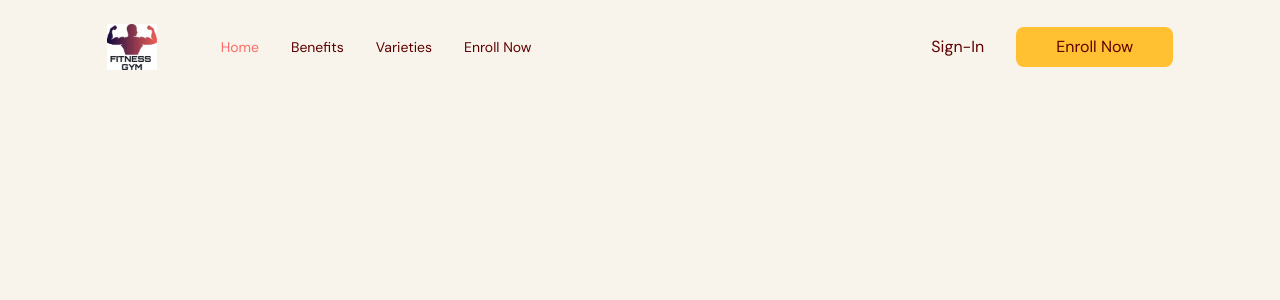
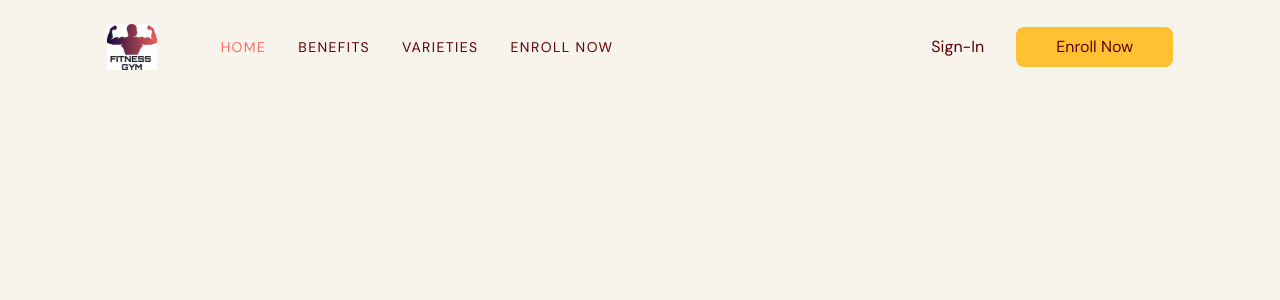
Before and after one commit to emmacodec/waspbades, a React (Vite) app: page / in a window 1280 px wide. Shown: the top 300 px of the page. Built offline with nearby package versions, Linux system fonts and the light colour scheme.

Commit message:
did some trickish functionality in the navbar to change color when we scroll

```diff
--- a/src/App.tsx
+++ b/src/App.tsx
@@ -1,17 +1,33 @@
 import Navbar from "./Components/navbar/Index"
-import {useState} from 'react'
+import {useEffect, useState} from 'react'
 import { SelectedPage } from "@/Shared/type"
 
 
 
 function App() {
 
-  const [selectedPage, setSelectedPage] = useState<SelectedPage>(SelectedPage.Home)
+  const [selectedPage, setSelectedPage] = useState<SelectedPage>(SelectedPage.Home);
+
+  const [topPage, setTopPage] = useState<boolean>(true);
+
+  useEffect(() => {
+    const handleScroll = () => {
+      if (window.screenY === 0) {
+        setTopPage(true);
+        setSelectedPage(SelectedPage.Home);
+      }
+
+      if (window.screenY !== 0) setTopPage(false);
+    }
+
+    window.addEventListener("scroll", handleScroll);
+    return () => window.removeEventListener("scroll", handleScroll);
+  },[])
 
 
   return (
     <div className='app bg-gray-20'>
-     <Navbar selectedPage={selectedPage} setSelectedPage={setSelectedPage} />
+     <Navbar selectedPage={selectedPage} setSelectedPage={setSelectedPage} topPage={topPage}/>
     </div>
   )
 }
--- a/src/Components/navbar/Index.tsx
+++ b/src/Components/navbar/Index.tsx
@@ -10,10 +10,11 @@ import Buttons from "@/Shared/buttons";
 type Props = {
   selectedPage: SelectedPage;
     setSelectedPage: (value: SelectedPage) => void;
+    topPage: boolean;
 }
 
 
-const Navbar = ({selectedPage, setSelectedPage}: Props) => {
+const Navbar = ({topPage, selectedPage, setSelectedPage}: Props) => {
 
   const flexbetween = "flex items-center justify-between";
 
@@ -21,8 +22,11 @@ const useMediaQuey = mediaQuery("(min-width: 1060px)");
 
 const [menuToggle, setToggleMenu] = useState<boolean>(false);
 
-  return <nav>
-    <div className={`${flexbetween} fixed top-0 z-30 w-full py-6`}>
+const navBackground = topPage ? '' : 'bg-primary-100 drop-shadow';
+
+  return (
+  <nav>
+    <div className={`${navBackground} ${flexbetween} fixed top-0 z-30 w-full py-6`}>
 
       <div className={`${flexbetween} mx-auto w-5/6`}>
 
@@ -33,7 +37,7 @@ const [menuToggle, setToggleMenu] = useState<boolean>(false);
           {/*right-side*/}
            {useMediaQuey ? (<div className={`${flexbetween} w-full`}>
 
-            <div className={`${flexbetween} gap-8 text-sm`}>
+            <div className={`${flexbetween} gap-8 text-sm tracking-widest uppercase`}>
               <Link page="Home" selectedPage={selectedPage} setSelectedPage={setSelectedPage} />
               <Link page="Benefits" selectedPage={selectedPage} setSelectedPage={setSelectedPage} />
               <Link page="Varieties" selectedPage={selectedPage} setSelectedPage={setSelectedPage} />
@@ -68,7 +72,7 @@ const [menuToggle, setToggleMenu] = useState<boolean>(false);
         </div>
 
         {/*items*/}
-        <div className="ml-[33%] flex flex-col gap-10 text-2xl">
+        <div className="ml-[33%] flex flex-col gap-10 text-xl tracking-widest">
               <Link page="Home" selectedPage={selectedPage} setSelectedPage={setSelectedPage} />
               <Link page="Benefits" selectedPage={selectedPage} setSelectedPage={setSelectedPage} />
               <Link page="Varieties" selectedPage={selectedPage} setSelectedPage={setSelectedPage} />
@@ -76,7 +80,8 @@ const [menuToggle, setToggleMenu] = useState<boolean>(false);
             </div>
       </div>
     )}
-  </nav>;
+  </nav>
+  );
 
 
 }
```
